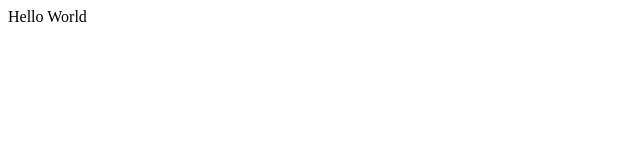
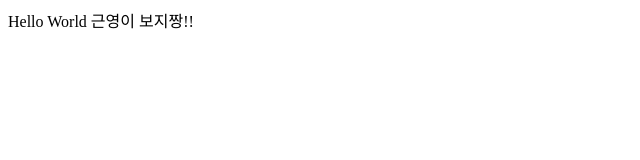
Before and after one commit to qunilove/heejin, a plain HTML site: page index.html in a window 1280 px wide. Shown: the whole page, without its empty margins (0-640 px from the left). Drawn offline with Linux system fonts and the light colour scheme.

Commit message:
add index.html

```diff
--- a/index.html
+++ b/index.html
@@ -20,7 +20,7 @@
 
 	<body>
 
-		Hello World
+		Hello World 근영이 보지짱!!
 
 	</body>
 </html>
```
